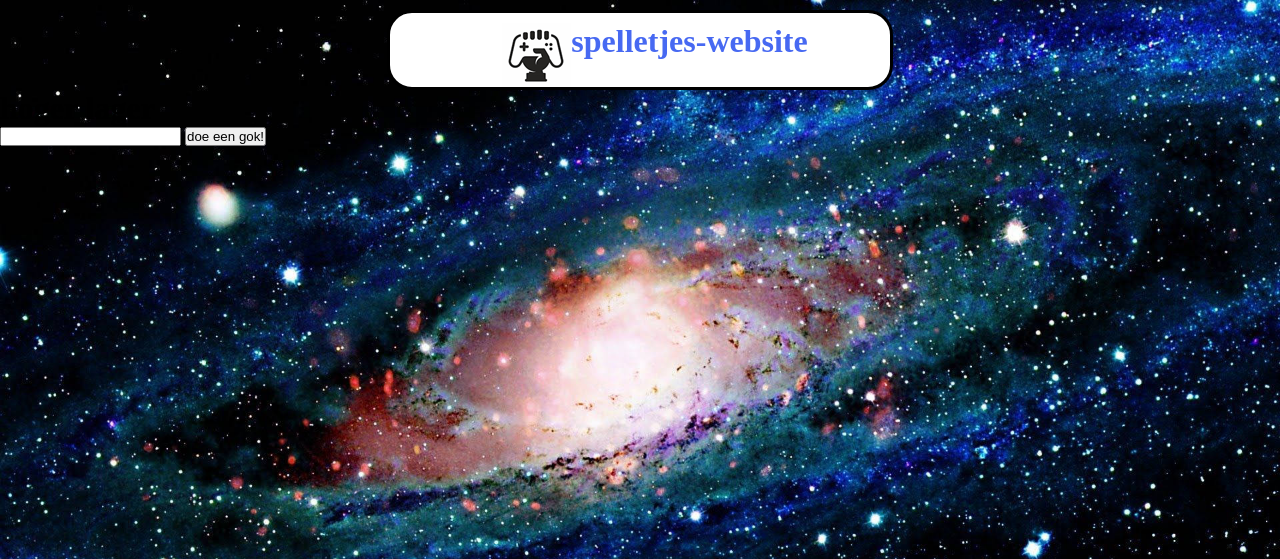
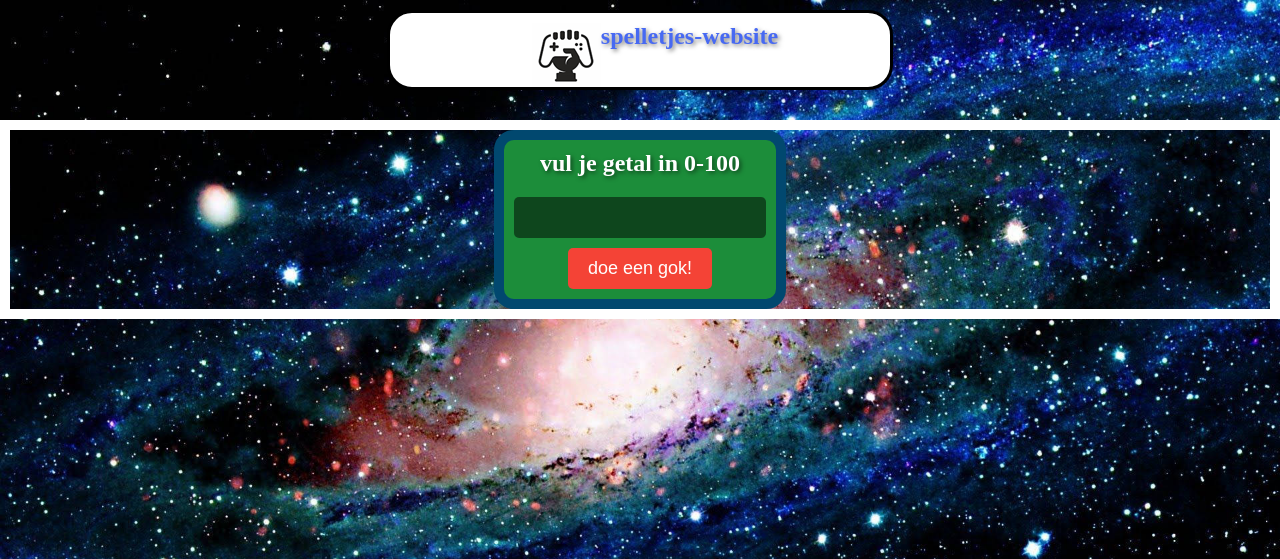
Before and after one commit to ThomasVermeer/spelletjeswebsite, a PHP site: page /guessthenumber.php in a window 1280 px wide. Shown: the top 559 px of the page. Run offline with PHP 8.4, Linux system fonts and the light colour scheme.

Commit message:
guessthenumber styling complete

```diff
--- /dev/null
+++ b/css/guessthenumber.css
@@ -0,0 +1,76 @@
+/* Voeg hier stijlen toe voor het inputveld en de knop */
+
+/* Stijl voor het hele containergebied */
+.container {
+    display: flex;
+    flex-direction: column;
+    align-items: center;
+    justify-content: center;
+    margin-top: 10px;
+    margin-bottom: 10px;
+    margin-right: 10px;
+    margin-left: 10px;
+
+    /* Vervang "casino-background.jpg" door de daadwerkelijke afbeelding */
+
+    color: #fff;
+}
+
+/* Stijl voor de titel */
+h1 {
+    font-size: 24px;
+    text-align: center;
+    margin-bottom: 20px;
+    text-shadow: 2px 2px 4px rgba(0, 0, 0, 0.5);
+    /* Voegt een schaduw toe aan de tekst voor betere zichtbaarheid */
+}
+
+/* Stijl voor het inputveld */
+#inputgetal {
+    padding: 10px;
+    border: none;
+    border-radius: 5px;
+    font-size: 18px;
+    margin-bottom: 10px;
+    background-color: rgba(0, 0, 0, 0.5);
+    /* Halfdoorzichtige achtergrond voor betere zichtbaarheid */
+    color: #fff;
+}
+
+/* Stijl voor de knop */
+#click {
+    padding: 10px 20px;
+    background-color: #f44336;
+    /* Rode achtergrondkleur, aanpassen aan je eigen kleurenschema */
+    color: #fff;
+    border: none;
+    border-radius: 5px;
+    font-size: 18px;
+    cursor: pointer;
+}
+
+/* Stijl voor de knop-hover (optioneel) */
+#click:hover {
+    background-color: #d32f2f;
+    /* Donkerdere rode achtergrondkleur bij hover */
+}
+
+.border_guessthenumber {
+    background-color: #1c8d3a;
+    max-width: 500px;
+    border: solid rgb(1, 72, 111) 10px;
+    border-radius: 20px;
+
+
+
+
+
+
+}
+
+.hond {
+    display: flex;
+    justify-content: center;
+    margin-top: 30px;
+    border: solid rgb(255, 255, 255) 10px;
+}
--- a/css/style.css
+++ b/css/style.css
@@ -3,9 +3,7 @@
     padding: 0;
 }
 
-
 /*==================header style ========================*/
-
 .header2 {
     padding-top: 10px;
     display: flex;
@@ -13,7 +11,6 @@
 }
 
 header {
-
     background-color: rgb(255, 255, 255);
     border-radius: 25px;
     border: solid black 3px;
@@ -22,9 +19,6 @@
     max-width: 1000px;
 }
 
-
-
-
 .main-items-header {
     display: flex;
     justify-content: space-around;
@@ -32,27 +26,17 @@
 
 .logo {
     display: flex;
-
     color: rgb(71, 105, 242);
     padding-left: 30px;
 }
 
 /*==================header style ========================*/
 
-
-
-
-
-
-
 /*==================index style ========================*/
-
 body {
     background-image: url(../img/galaxy.jpg);
     background-repeat: no-repeat;
     background-size: cover;
-
-
 }
 
 .games_nav {
@@ -73,6 +57,18 @@
     padding: 20px;
     text-align: center;
     color: #fff;
+    display: flex;
+    align-items: center;
+    justify-content: center;
+    max-width: 150px;
+    max-height: 150px;
+}
+
+.grid-item img {
+    max-width: 100%;
+    /* Laat de afbeelding de maximale breedte van het grid-item niet overschrijden */
+    max-height: 100%;
+    /* Behoud de juiste hoogte-breedteverhouding */
 }
 
 .border_grid {
@@ -85,14 +81,6 @@
 
 /*==================index style ========================*/
 
-
-
-
-
-
-
-
-
 /*==================footer style ========================*/
-
+/* Voeg hier de stijlen voor de footer toe */
 /*==================footer style ========================*/
--- a/guessthenumber.js
+++ b/guessthenumber.js
@@ -5,13 +5,13 @@
     .addEventListener('click', () => {
         attempts++;
         let invoernummer = document.getElementById('inputgetal').value;
-        alert('je koos getal ' + invoernummer);
+
 
         if (numbertoget > invoernummer) {
-            alert('hoger');
+            alert('hoger dan ' + invoernummer);
         }
         if (numbertoget < invoernummer) {
-            alert('lager');
+            alert('lager dan ' + invoernummer);
         }
         if (numbertoget == invoernummer) {
             alert('gefeliciteerd je hebt het nummer ' + numbertoget + ' weten te raden binnen ' + attempts + ' pogingen');
--- a/guessthenumber.php
+++ b/guessthenumber.php
@@ -6,19 +6,29 @@
     <meta name="viewport" content="width=device-width, initial-scale=1.0">
     <title>games.nl</title>
     <link rel="stylesheet" href="css/style.css">
+    <link rel="stylesheet" href="css/guessthenumber.css">
 </head>
 
+<body>
+    <?php
+    require_once('header.php');
+    ?>
+    <div class="hond">
 
-<?php
-require_once('header.php');
-?>
+        <div class="border_guessthenumber">
+            <div class="container">
+                <h1>vul je getal in 0-100</h1>
+                <input id="inputgetal" type="number">
+                <button id="click">doe een gok!</button>
+            </div>
+        </div>
+    </div>
 
-<body>
-    <h1>hoger lager</h1>
+    <?php
+    require_once('footer.php');
+    ?>
 
-    <input id="inputgetal" type="number">
-    <button id="click">doe een gok!</button>
+    <script src="guessthenumber.js"></script>
 </body>
 
-
-<script src="guessthenumber.js"></script>
+</html>
```
Also changed, not shown: index.js (added, +14 -0 lines), index.php (+15 -2 lines), img/guess.png (added).
